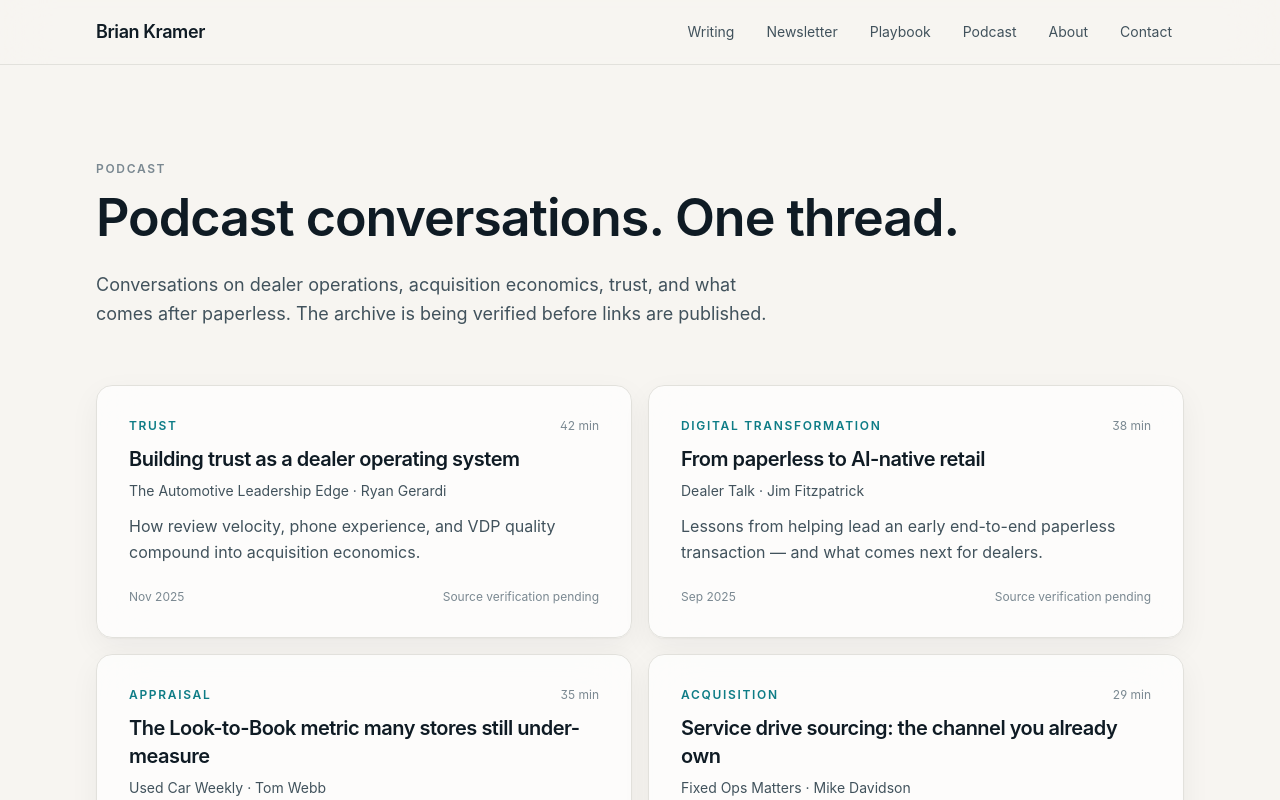
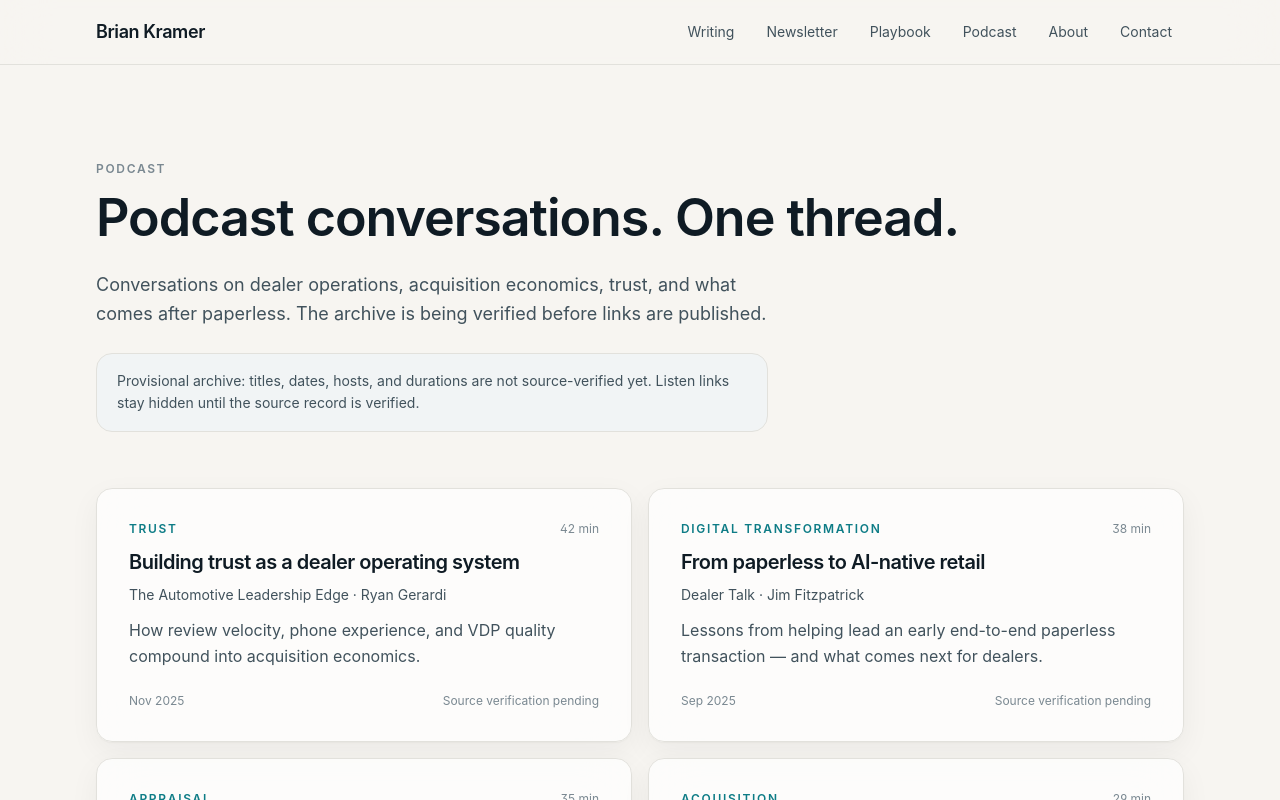
Before and after one commit to Kramerbrian/briankramer.io, a Next.js app: page /podcast in a window 1280 px wide. Shown: the top 800 px of the page. Built offline with nearby package versions, Linux system fonts and the light colour scheme.

Commit message:
Label provisional podcast archive claims

```diff
--- a/app/podcast/page.tsx
+++ b/app/podcast/page.tsx
@@ -67,6 +67,10 @@ export default function PodcastPage() {
         Conversations on dealer operations, acquisition economics, trust, and what comes after
         paperless. The archive is being verified before links are published.
       </p>
+      <p className="mt-6 max-w-2xl rounded-2xl border border-line bg-surface-muted px-5 py-4 text-sm leading-relaxed text-ink-muted">
+        Provisional archive: titles, dates, hosts, and durations are not source-verified yet.
+        Listen links stay hidden until the source record is verified.
+      </p>
 
       <ul className="mt-14 grid grid-cols-1 gap-4 md:grid-cols-2">
         {podcasts.map((pod) => (
```
